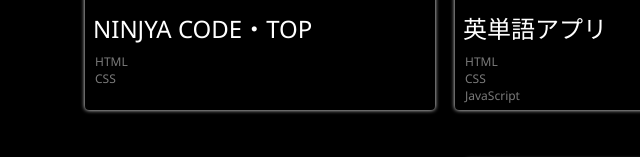
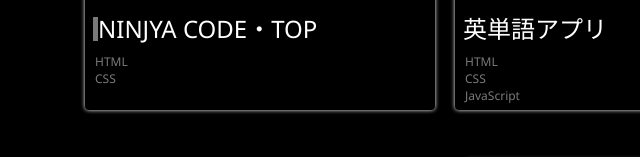
Before and after one commit to Saito-Takuma/Portfolio, a plain HTML site: page index.html in a window 1280 px wide. In both pictures the pointer is over the link "NINJYA CODE・TOP". Shown: the part 1780-1937 px from the top of the page, 0-640 px from the left. Drawn offline with Linux system fonts and the light colour scheme.

Commit message:
Update style.css

```diff
--- a/css/style.css
+++ b/css/style.css
@@ -285,6 +285,9 @@ body{
   margin-left: 8px;
   display: block;
 }
+.course-title:hover{
+	border-left: 5px solid #797979;
+}
 .course-langage{
   margin-top: 15px;
   margin-bottom: 10px;
```
